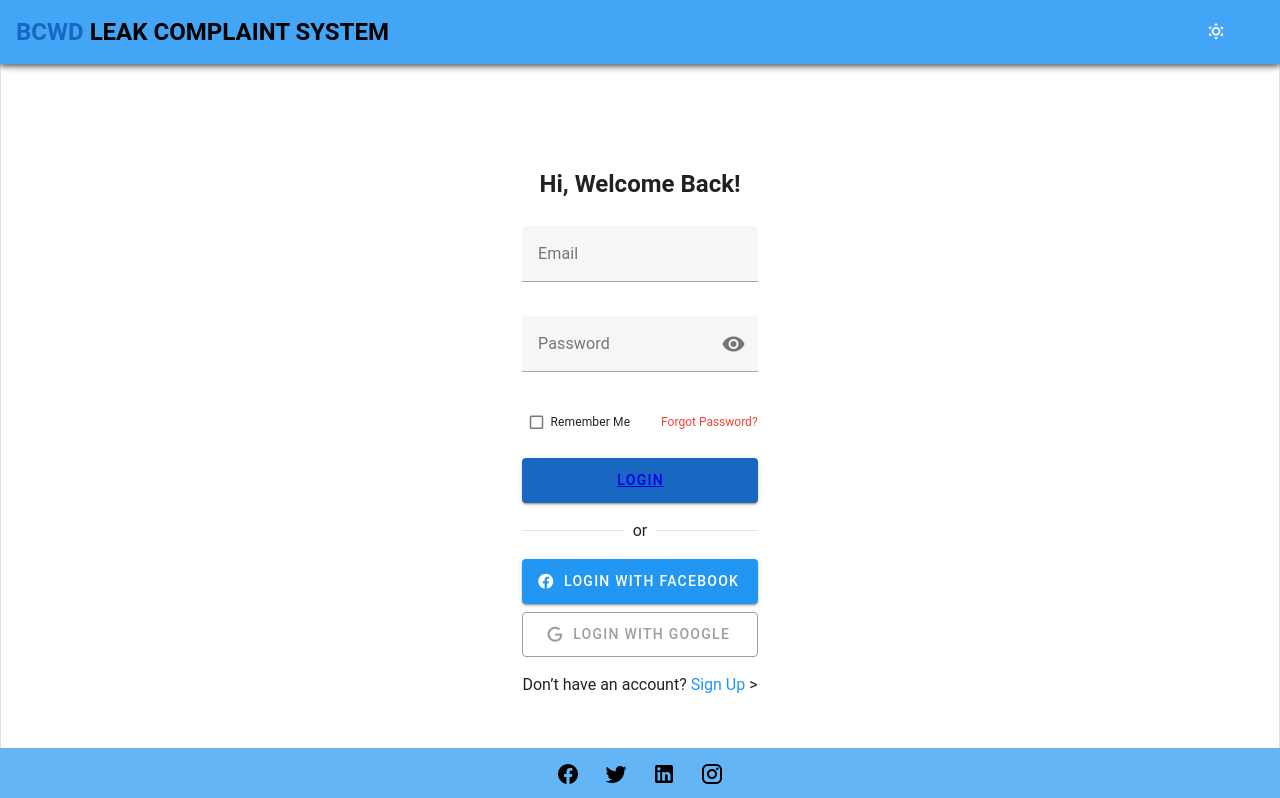
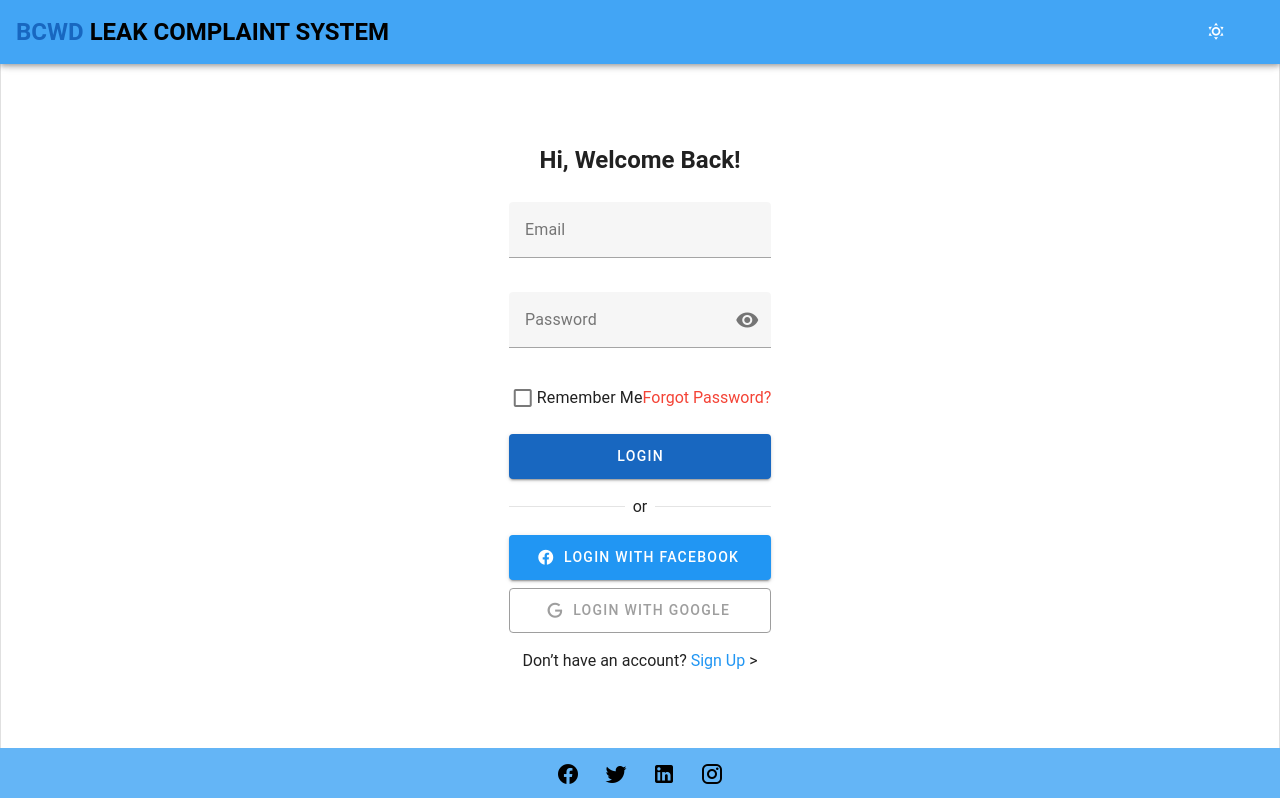
Before and after one commit to RCempron/BCWD-System, a Vue app: page /login in a window 1280 px wide. Shown: the top 798 px of the page. Built offline with nearby package versions, Linux system fonts and the light colour scheme.

Commit message:
fix: removed forms and routerlink in Loginview

```diff
--- a/src/components/auth/LoginForm.vue
+++ b/src/components/auth/LoginForm.vue
@@ -13,7 +13,6 @@ const formDataDefault = {
 const formData = ref({
   ...formDataDefault,
 })
-
 
 const onSubmit = () => {
   // alert(formData.value.email)
@@ -65,9 +64,7 @@ const onFormSubmit = () => {
     </div>
 
     <!-- Login Button -->
-    <v-btn block color="primary" class="mb-4" height="45" @click="login">
-      <RouterLink to="/dashboard">Login</RouterLink>
-    </v-btn>
+    <v-btn block color="primary" class="mb-4" height="45" @click="login">Login</v-btn>
 
     <!-- Divider with text -->
     <div class="d-flex align-center mb-4">
--- a/src/router/index.js
+++ b/src/router/index.js
@@ -27,7 +27,6 @@ const router = createRouter({
       path: '/dashboard',
       name: 'dashboard',
       component: DashboardView,
-      meta: { requiresAuth: true },
     },
   ],
 })
--- a/src/views/auth/LoginView.vue
+++ b/src/views/auth/LoginView.vue
@@ -8,134 +8,8 @@ const icons = ['mdi-facebook', 'mdi-twitter', 'mdi-linkedin', 'mdi-instagram']
 </script>
 
 <template>
-<<<<<<< HEAD
-  <v-responsive class="border rounded">
-    <v-app :theme="theme">
-      <v-app-bar class="px-4 d-flex align-center" color="blue-lighten-1">
-        <!-- Logo / App Name -->
-        <div>
-          <h2 class="font-weight-bold mb-0">
-            <span class="text-primary">BCWD </span
-            ><span class="text-black">LEAK COMPLAINT SYSTEM</span>
-          </h2>
-        </div>
-        <v-spacer></v-spacer>
-        <v-btn
-          :prepend-icon="theme === 'light' ? 'mdi-weather-sunny' : 'mdi-weather-night'"
-          slim
-          size="large"
-          @click="onClick"
-        ></v-btn>
-      </v-app-bar>
-
-      <v-main>
-        <v-container class="d-flex justify-center align-center fill-height">
-          <v-card class="pa-6" max-width="400" elevation="0">
-            <!-- Title -->
-            <div class="text-center mb-6">
-              <h2 class="font-weight-bold">Hi, Welcome Back!</h2>
-            </div>
-
-            <!-- Login Form -->
-            <v-form>
-              <!-- Email -->
-              <v-text-field
-                v-model="email"
-                label="Email"
-                type="email"
-                placeholder="example@gmail.com"
-                outlined
-                dense
-                class="mb-3"
-              />
-
-              <!-- Password -->
-              <v-text-field
-                v-model="password"
-                :type="showPassword ? 'text' : 'password'"
-                label="Password"
-                placeholder="Enter Your Password"
-                outlined
-                dense
-                class="mb-2"
-                :append-inner-icon="showPassword ? 'mdi-eye-off' : 'mdi-eye'"
-                @click:append-inner="showPassword = !showPassword"
-              />
-
-              <!-- Remember Me + Forgot Password -->
-              <div class="d-flex justify-space-between align-center mb-4 text-small">
-                <v-checkbox v-model="rememberMe" hide-details density="compact" class="text-small">
-                  <template #label>
-                    <span class="text-small">Remember Me</span>
-                  </template>
-                </v-checkbox>
-                <a href="#" class="text-red text-decoration-none">Forgot Password?</a>
-              </div>
-
-              <!-- Login Button -->
-              <v-btn block color="primary" class="mb-4" height="45" @click="login">
-                <RouterLink to="/home">Login</RouterLink>
-              </v-btn>
-
-              <!-- Divider with text -->
-              <div class="d-flex align-center mb-4">
-                <v-divider class="flex-grow-1"></v-divider>
-                <span class="mx-2 text-center">or</span>
-                <v-divider class="flex-grow-1"></v-divider>
-              </div>
-
-              <!-- Social Login -->
-              <v-btn
-                block
-                color="blue darken-1"
-                class="mb-2"
-                height="45"
-                prepend-icon="mdi-facebook"
-                href="https://www.facebook.com"
-              >
-                Login with Facebook
-              </v-btn>
-              <v-btn
-                block
-                variant="outlined"
-                color="grey"
-                height="45"
-                prepend-icon="mdi-google"
-                href="https://accounts.google.com"
-              >
-                Login with Google
-              </v-btn>
-
-              <!-- Sign Up Link -->
-              <div class="text-center mt-4">
-                Don’t have an account?
-                <RouterLink :to="{ name: 'register' }" class="text-blue text-decoration-none">
-                  Sign Up
-                </RouterLink>
-                >
-              </div>
-            </v-form>
-          </v-card>
-        </v-container>
-      </v-main>
-
-      <v-footer app class="text-center d-flex flex-column ga-2 py-2" color="blue-lighten-2">
-        <div class="d-flex ga-3">
-          <v-btn
-            v-for="icon in icons"
-            :key="icon"
-            :icon="icon"
-            density="comfortable"
-            variant="text"
-          ></v-btn>
-        </div>
-      </v-footer>
-    </v-app>
-  </v-responsive>
-=======
   <AppLayout>
     <template #content>
-
       <v-card class="pa-6" max-width="400" elevation="0">
         <!-- Title -->
         <div class="text-center mb-6">
@@ -146,7 +20,6 @@ const icons = ['mdi-facebook', 'mdi-twitter', 'mdi-linkedin', 'mdi-instagram']
       </v-card>
     </template>
   </AppLayout>
->>>>>>> supabase/sidebar
 </template>
 
 <style scoped>
```
